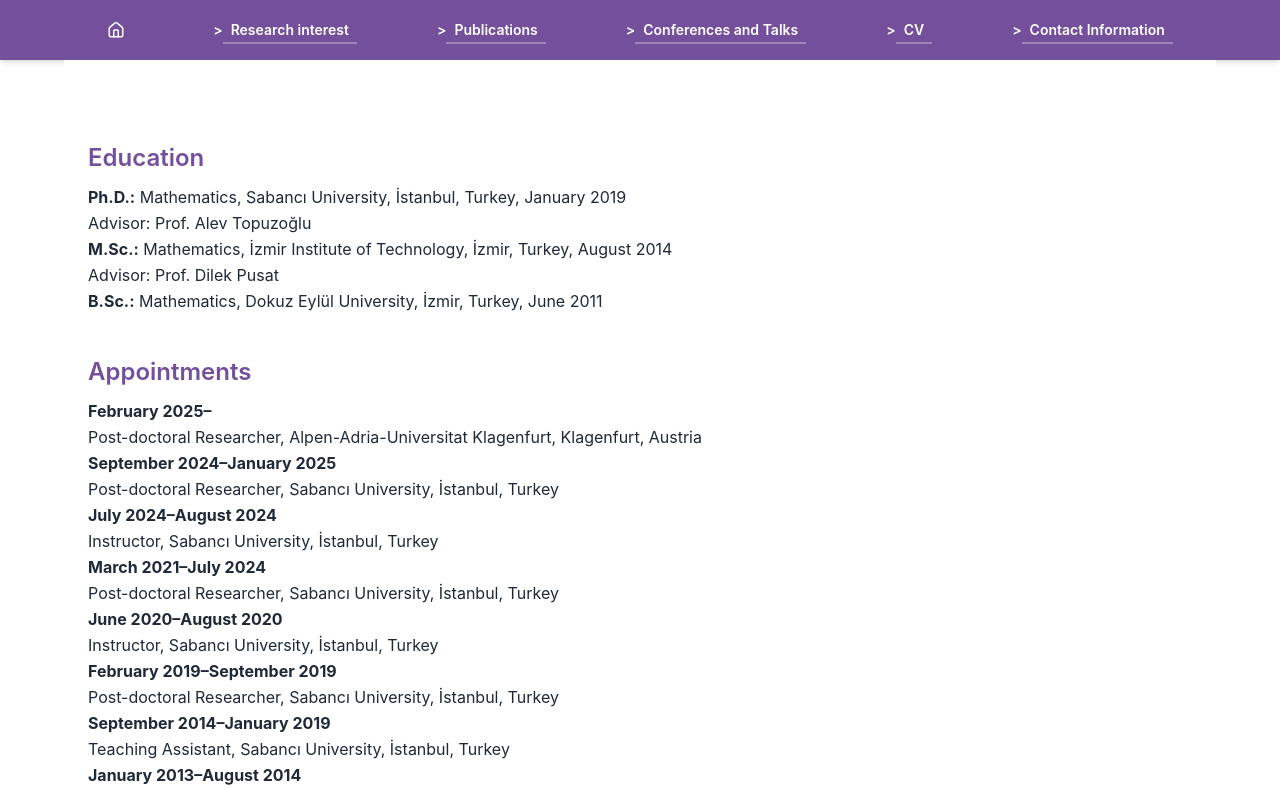
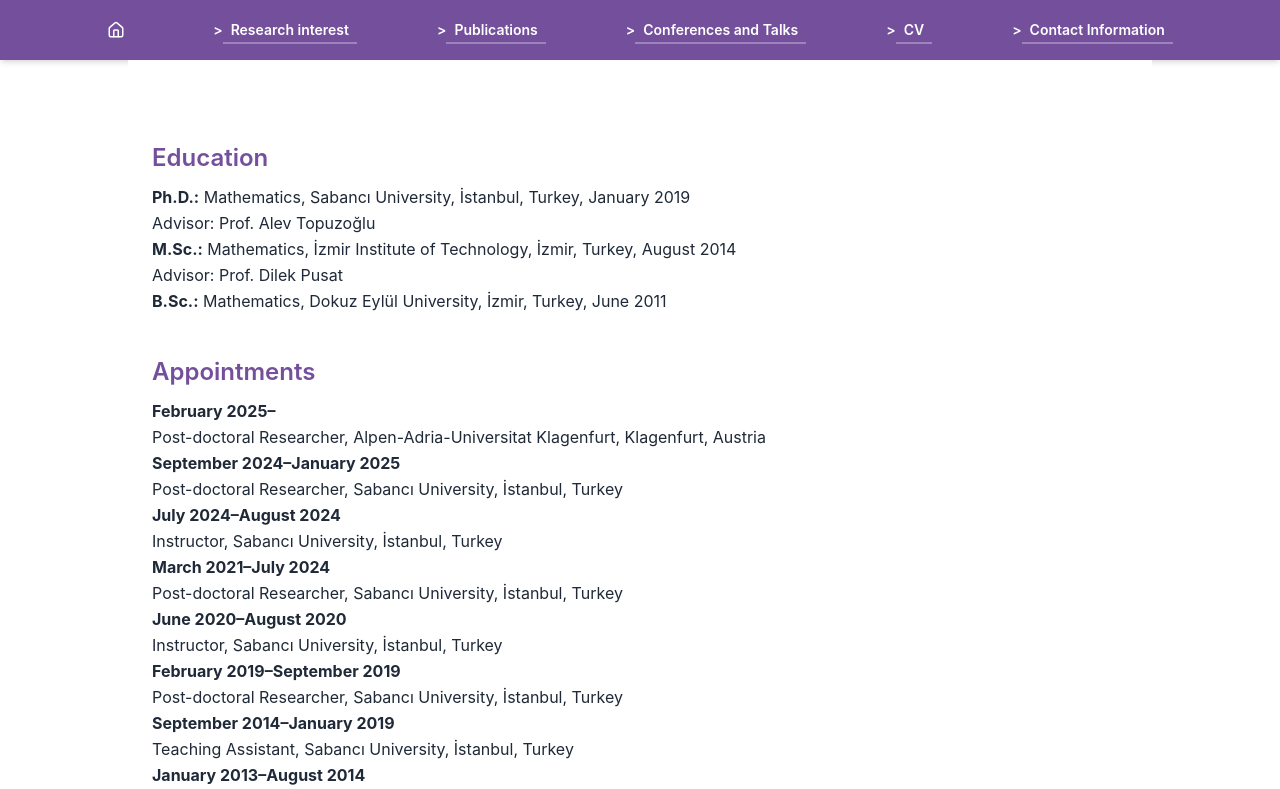
Before and after one commit to mustafa-kalayci/cv-site, a React (Create React App) app: page /cv in a window 1280 px wide. Shown: the top 789 px of the page. Built offline with nearby package versions, Linux system fonts and the light colour scheme.

Commit message:
düzeltme deneme 1

```diff
--- a/src/Cv.js
+++ b/src/Cv.js
@@ -2,7 +2,7 @@
 
 export default function CV() {
   return (
-    <section className="max-w-6xl mx-auto px-6 py-20 text-gray-800 bg-white">
+    <section className="max-w-5xl mx-auto px-6 py-20 text-gray-800 bg-white">
       <div className="space-y-10 text-gray-800">
         <section>
           <h2 className="text-2xl font-semibold text-[#744f9c] mb-2">Education</h2>
--- a/src/ScrollToTopButton.js
+++ b/src/ScrollToTopButton.js
@@ -33,7 +33,7 @@
         className="fixed bottom-6 right-6 bg-[#744f9c] text-white p-3 rounded-full shadow-lg hover:bg-[#5d3d82] transition duration-300 z-50"
         aria-label="Back to top"
       >
-        <FaArrowUp className="w-4 h-4" />
+        <FaArrowUp className="w-6 h-6" />
       </button>
     )
   );
```
